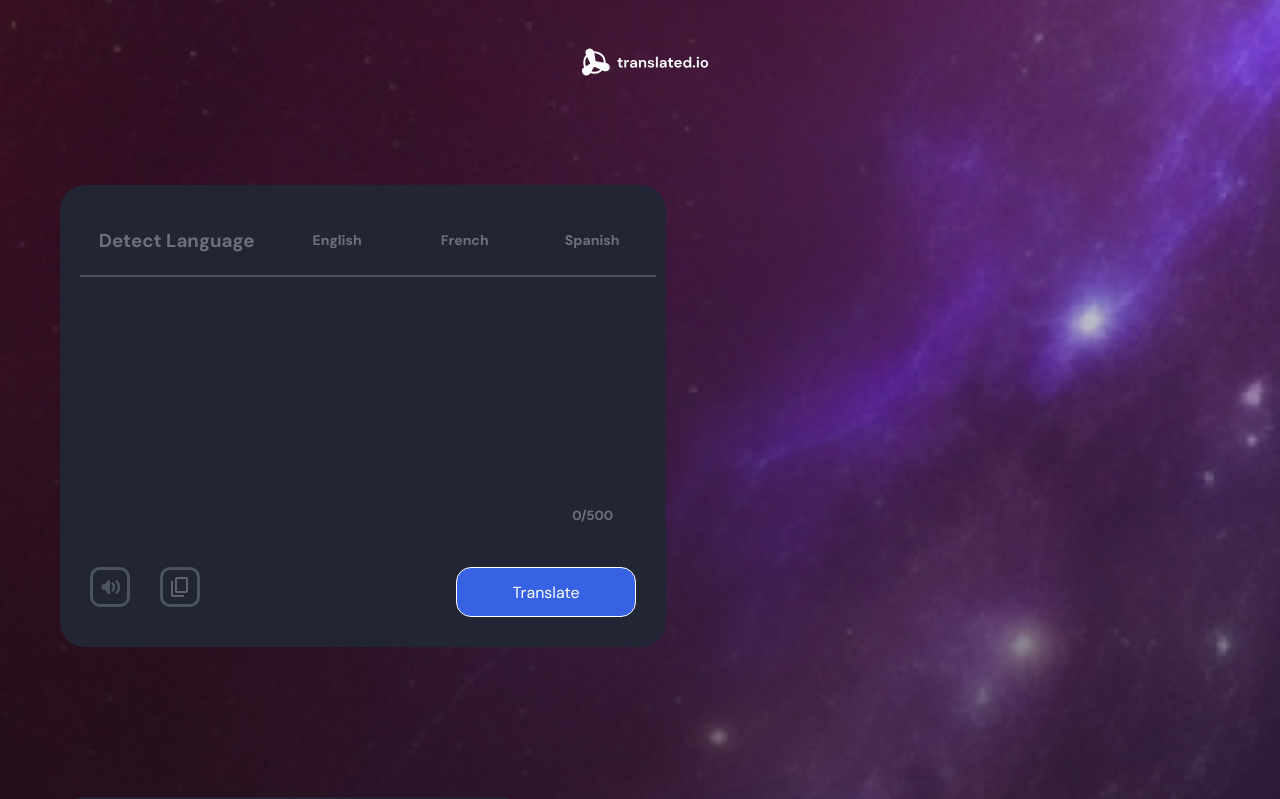
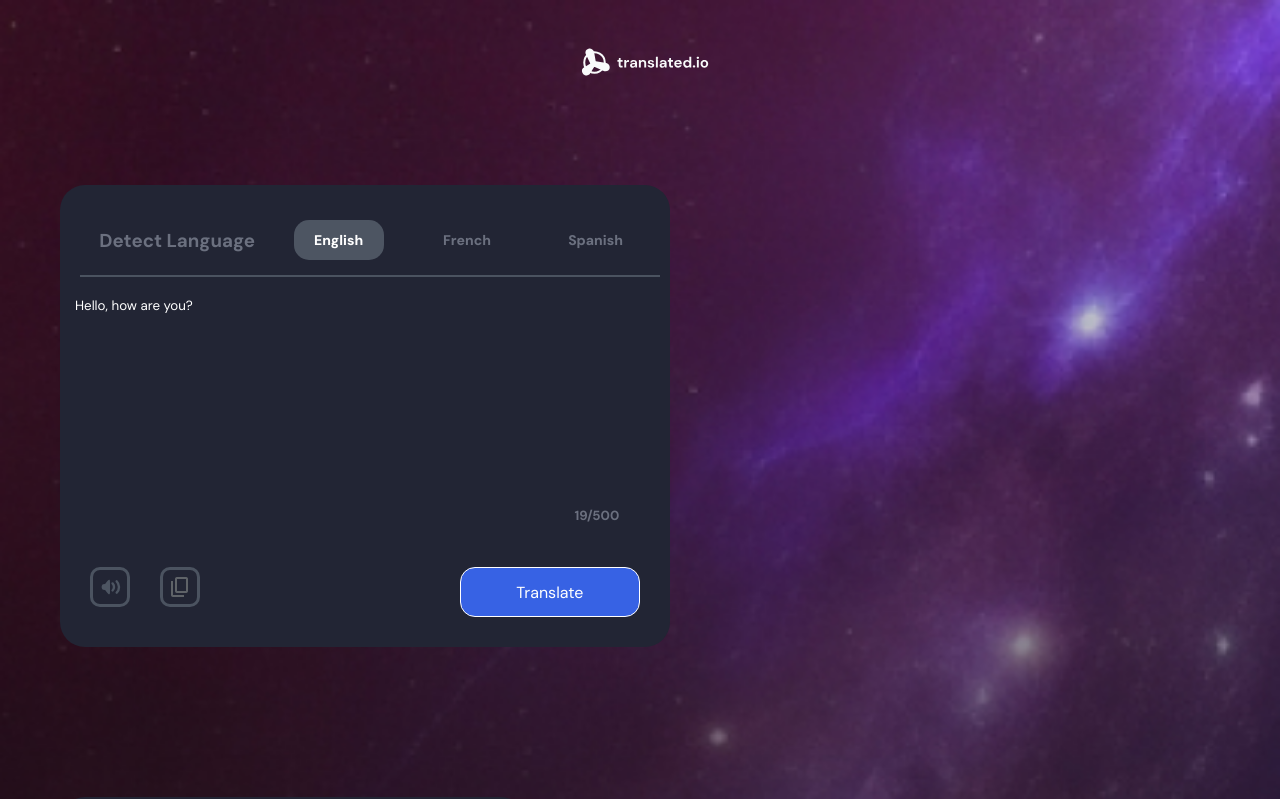
Before and after one commit to AzizArres/translate-app, a React (Vite) app: page / in a window 1280 px wide. Shown: the top 799 px of the page. Built offline with nearby package versions, Linux system fonts and the light colour scheme; no server answers.

Commit message:
actual translation from an API with copy to clipboard functionality

```diff
--- a/package.json
+++ b/package.json
@@ -10,8 +10,10 @@
     "preview": "vite preview"
   },
   "dependencies": {
+    "openai": "^4.52.7",
     "react": "^18.3.1",
-    "react-dom": "^18.3.1"
+    "react-dom": "^18.3.1",
+    "react-speech-kit": "^3.0.1"
   },
   "devDependencies": {
     "@types/react": "^18.3.3",
--- a/src/components/Box.jsx
+++ b/src/components/Box.jsx
@@ -1,3 +1,4 @@
+/* eslint-disable no-unused-vars */
 /* eslint-disable react/prop-types */
 import React from "react"
 import speaker from "/src/assets/sound_max_fill.svg"
@@ -5,14 +6,31 @@ import copy from "/src/assets/content_copy_24dp_5F6368_FILL0_wght400_GRAD0_opsz2
 
 export default function Box(){
 
-    const [translatedLanguage, setTranslatedLanguage] = React.useState("")
+    const [translatedLanguage, setTranslatedLanguage] = React.useState("en")
 
-    const [translatorLanguage, setTranslatorLanguage] = React.useState("")
+    const [translatorLanguage, setTranslatorLanguage] = React.useState("fr")
 
-    const [charCount, setCharCount] = React.useState(0)
+    const [phrase, setPhrase] = React.useState("Hello, how are you?")
+
+    const [translatedPhrase, setTranslatedPhrase] = React.useState("")
+
+    const [data, setData] = React.useState("")
 
     function handleChange(event){
-        setCharCount (event.target.value.length)
+        setPhrase(event.target.value)
+    }
+
+    React.useEffect(() => {
+        fetch(`https://api.mymemory.translated.net/get?q=${phrase}&langpair=${translatedLanguage}|${translatorLanguage}`)
+        .then(res => res.json())
+        .then(data => {
+            setData(data)
+        })
+        .catch(error => console.log(error))
+    }, [phrase, translatedLanguage, translatorLanguage])
+
+    function translate(){
+        setTranslatedPhrase(data.responseData.translatedText)
     }
 
     return(
@@ -20,24 +38,22 @@ export default function Box(){
             <div className="translated">
                         <div className="languages">
                             <h3>Detect Language</h3>
-                            <button onClick={() => setTranslatedLanguage("english")} className={translatedLanguage === "english" ? "selected-language" : "language-button"}  disabled={translatorLanguage === "english" ? true : false}>English</button>
-                            <button onClick={() => setTranslatedLanguage("french")} className={translatedLanguage === "french" ? "selected-language" : "language-button"}  disabled={translatorLanguage === "french" ? true : false}>French</button>
-                            <button onClick={() => setTranslatedLanguage("spanish")} className={translatedLanguage === "spanish" ? "selected-language" : "language-button"}  disabled={translatorLanguage === "spanish" ? true : false}>Spanish</button>
+                            <button onClick={() => setTranslatedLanguage("en")} className={translatedLanguage === "en" ? "selected-language" : "language-button"}  disabled={translatorLanguage === "en" ? true : false}>English</button>
+                            <button onClick={() => setTranslatedLanguage("fr")} className={translatedLanguage === "fr" ? "selected-language" : "language-button"}  disabled={translatorLanguage === "fr" ? true : false}>French</button>
+                            <button onClick={() => setTranslatedLanguage("es")} className={translatedLanguage === "es" ? "selected-language" : "language-button"}  disabled={translatorLanguage === "es" ? true : false}>Spanish</button>
                         </div>
-                        <textarea name="textArea" id="" className="text-area" maxLength="500" onChange={handleChange}>
-
-                        </textarea>
+                        <textarea name="textArea" id="" className="text-area" maxLength="500" onChange={handleChange} defaultValue={phrase} />
                         <div className="audio-and-copy">
                             <div className="audio-and-copy-buttons">
                             <button>
                                 <img src={speaker} alt="" />
                             </button>
                             <button>
-                                <img src={copy} alt="" />
+                                <img src={copy} alt="" onClick={() => navigator.clipboard.writeText(phrase)} />
                             </button>
                             </div>
-                            <h5 className="caracters-count">{charCount}/500</h5>
-                            <button className="translate-button">
+                            <h5 className="caracters-count">{phrase.length}/500</h5>
+                            <button className="translate-button" onClick={() => translate()}>
                                 Translate
                             </button>
                         </div>
@@ -45,19 +61,17 @@ export default function Box(){
                 <div className="translator">
                     <div className="languages">
                         <h3>Detect Language</h3>
-                        <button onClick={() => setTranslatorLanguage("english")} className={translatorLanguage === "english" ? "selected-language" : "language-button"} disabled={translatedLanguage === "english" ? true : false}>English</button>
-                        <button onClick={() => setTranslatorLanguage("french")} className={translatorLanguage === "french" ? "selected-language" : "language-button"} disabled={translatedLanguage === "french" ? true : false}>French</button>
-                        <button onClick={() => setTranslatorLanguage("spanish")} className={translatorLanguage === "spanish" ? "selected-language" : "language-button"} disabled={translatedLanguage === "spanish" ? true : false}>Spanish</button>
+                        <button onClick={() => setTranslatorLanguage("en")} className={translatorLanguage === "en" ? "selected-language" : "language-button"} disabled={translatedLanguage === "en" ? true : false}>English</button>
+                        <button onClick={() => setTranslatorLanguage("fr")} className={translatorLanguage === "fr" ? "selected-language" : "language-button"} disabled={translatedLanguage === "fr" ? true : false}>French</button>
+                        <button onClick={() => setTranslatorLanguage("es")} className={translatorLanguage === "es" ? "selected-language" : "language-button"} disabled={translatedLanguage === "es" ? true : false}>Spanish</button>
                     </div>
-                    <textarea name="" id="" className="text-area" maxLength="500">
-
-                    </textarea>
+                    <textarea name="any-name" id="" className="text-area" maxLength="500" disabled={true} value={translatedPhrase} />
                     <div className="audio-and-copy">
                         <button>
                             <img src={speaker} alt="" />
                         </button>
                         <button>
-                            <img src={copy} alt="" />
+                            <img src={copy} alt="" onClick={() => navigator.clipboard.writeText(translatedPhrase)} />
                         </button>
                     </div>
                 </div>
```
Also changed, not shown: 1 other file (tests, documents, lock files or other folders).
